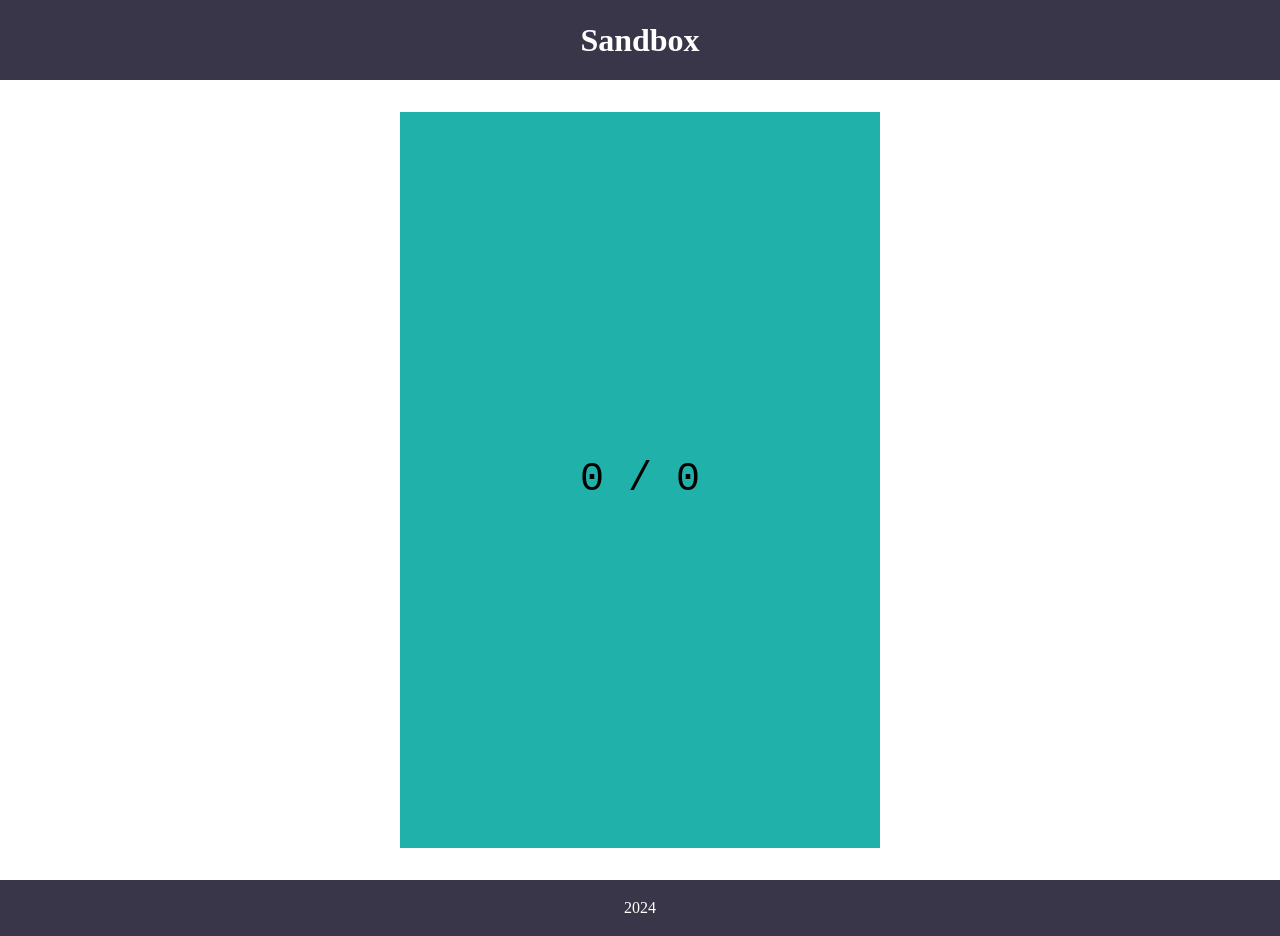
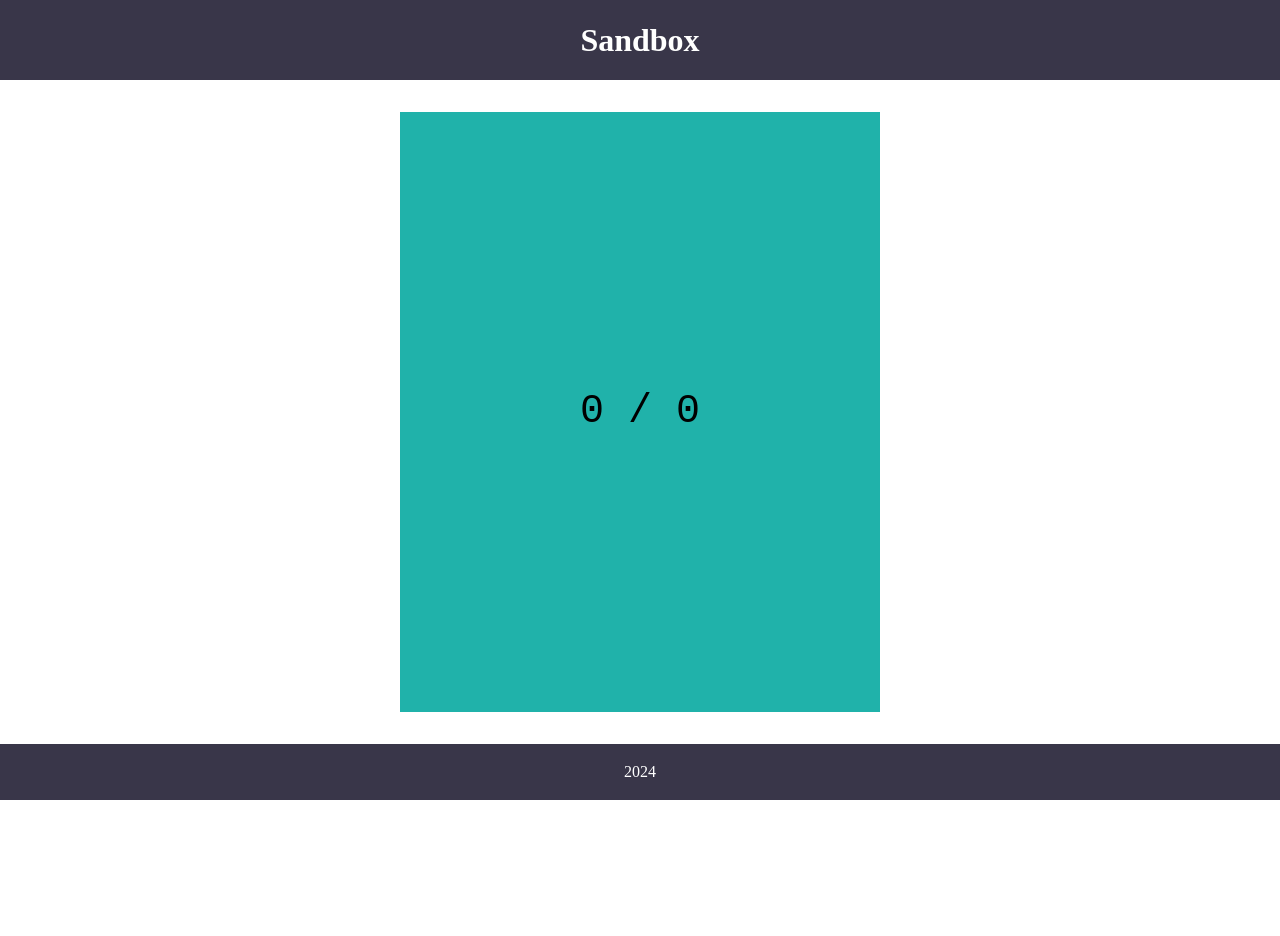
Before and after one commit to paulichdom/joy-of-react-playground, a React (Vite) app: page / in a window 1280 px wide. After the commit the page ends 800 px from the top, so only its background shows below. Built offline with nearby package versions, Linux system fonts and the light colour scheme.

Commit message:
amend sticky footer

```diff
--- a/src/components/Layout/Layout.tsx
+++ b/src/components/Layout/Layout.tsx
@@ -23,13 +23,16 @@ export default Layout;
 
 const Container = styled.div`
   display: grid;
+  flex: 1;
   grid-template-columns: 1fr min(60ch, calc(100% - 64px)) 1fr;
   grid-column-gap: 32px;
-  grid-template-rows: auto;
+  grid-row-gap: 32px;
+  grid-template-rows: auto 1fr auto;
   grid-template-areas:
     'header header header'
     '. main .'
     'footer footer footer';
+  min-height: 100%;
 `;
 
 const Header = styled.header`
@@ -43,10 +46,6 @@ const Header = styled.header`
 
 const Main = styled.main`
   grid-area: main;
-  padding: 32px 0px 32px;
-  // TODO: Find a better soultion for adjusting the height
-  height: 100vh;
-  flex: 1;
 `;
 
 const Footer = styled.footer`
--- a/src/index.css
+++ b/src/index.css
@@ -15,9 +15,10 @@
   3. Add accessible line-height
   4. Improve text rendering
 */
-body {
+html, body {
   line-height: 1.5;
   -webkit-font-smoothing: antialiased;
+  height: 100%;
 }
 /*
   5. Improve media defaults
@@ -43,4 +44,5 @@ p, h1, h2, h3, h4, h5, h6 {
 */
 #root, #__next {
   isolation: isolate;
+  height: 100%;
 }
```
